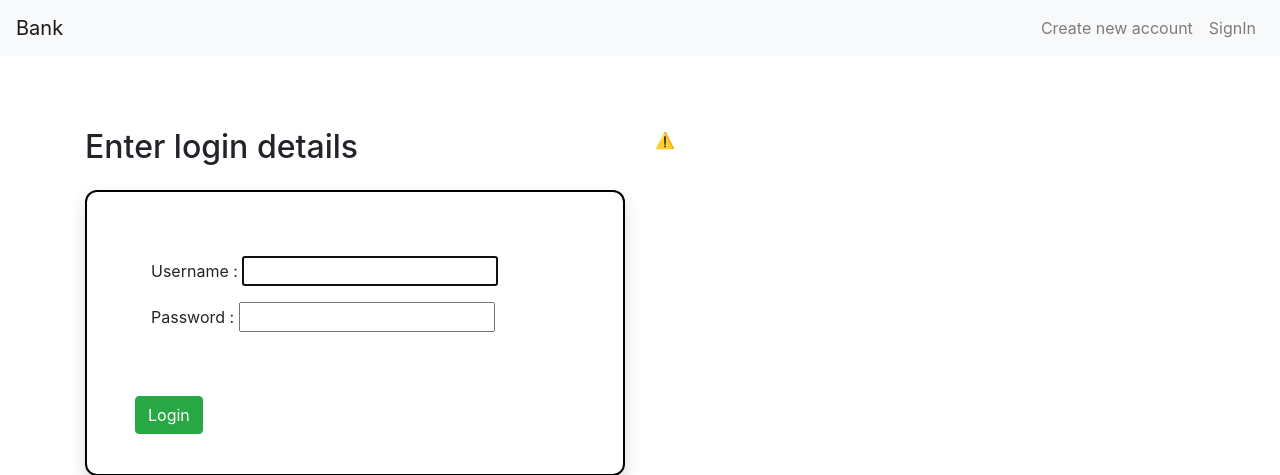
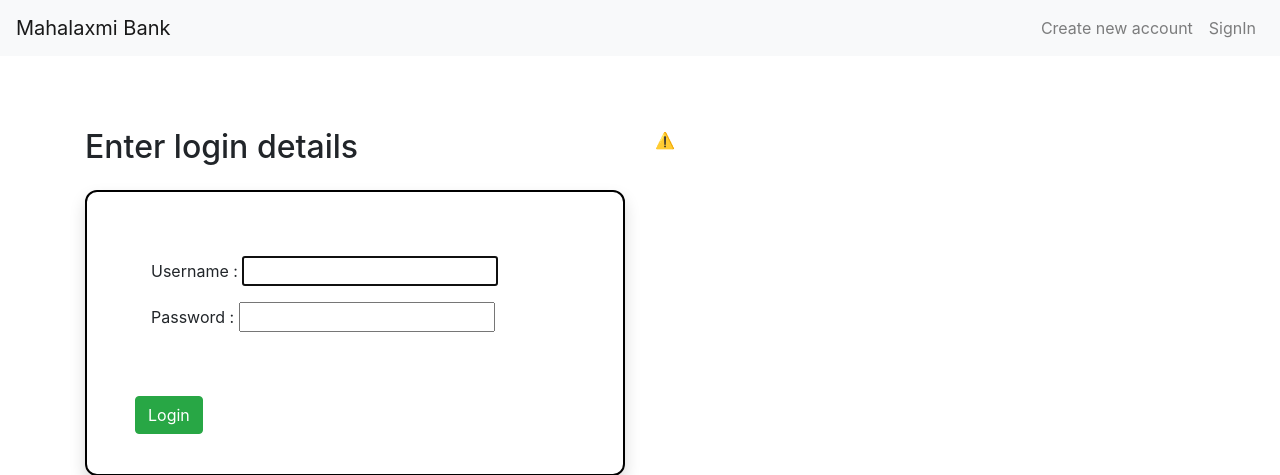
Before and after one commit to Akhamesra/bank_django, a Django app: page /accounts/login/ in a window 1280 px wide. Shown: the top 475 px of the page. Run offline with Django 3.2, Linux system fonts and the light colour scheme.

Commit message:
login_req

```diff
--- a/final/templates/base.html
+++ b/final/templates/base.html
@@ -18,7 +18,7 @@
 
     <body>
         <nav class="navbar navbar-expand-lg navbar-light bg-light">
-            <a class="navbar-brand" href="">Bank</a>
+            <a class="navbar-brand" href="/">Mahalaxmi Bank</a>
             <button class="navbar-toggler" type="button" data-toggle="collapse" data-target="#navbarSupportedContent" aria-controls="navbarSupportedContent" aria-expanded="false" aria-label="Toggle navigation">
               <span class="navbar-toggler-icon"></span>
             </button>
```
